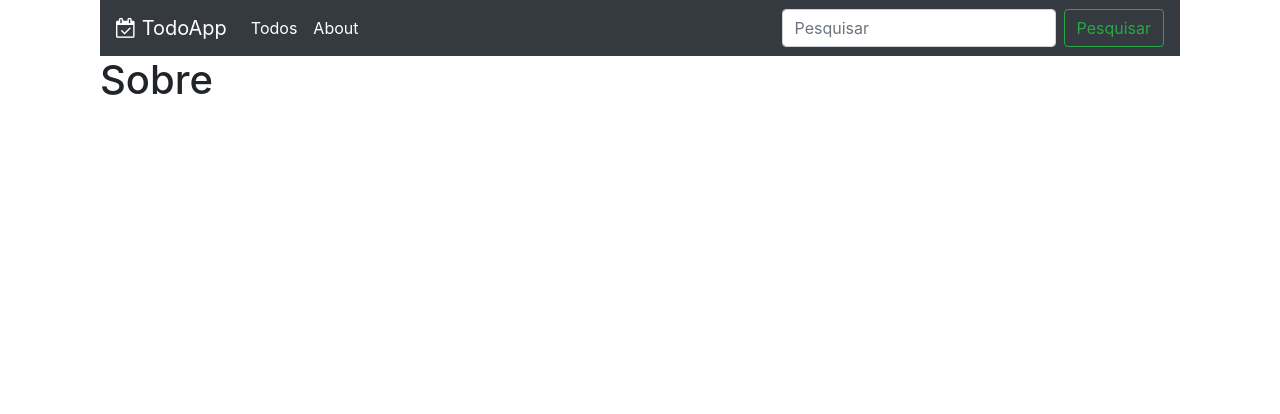
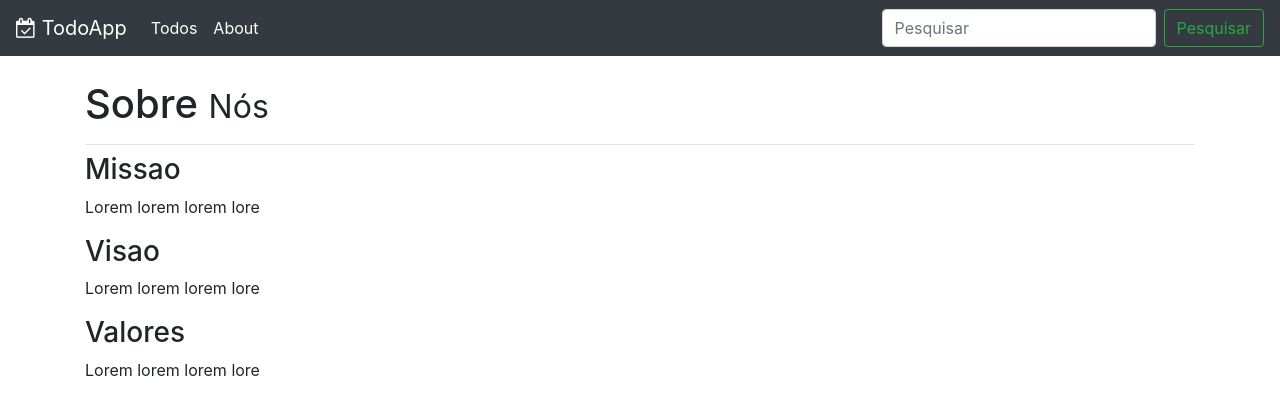
Before and after one commit to leandromt/todo, a React app: page /about in a window 1280 px wide. Shown: the top 414 px of the page. Built offline with nearby package versions, Linux system fonts and the light colour scheme.

Commit message:
Component PageHeader

```diff
--- a/public/index.html
+++ b/public/index.html
@@ -27,7 +27,7 @@
   <noscript>
     You need to enable JavaScript to run this app.
   </noscript>
-  <div id="root" class="container"></div>
+  <div id="root"></div>
   <!--
       This HTML file is a template.
       If you open it directly in the browser, you will see an empty page.
--- a/src/about/About.js
+++ b/src/about/About.js
@@ -1,7 +1,15 @@
 import React from "react";
+import PageHeader from "../template/PageHeader";
 
 export default props => (
   <div>
-    <h1>Sobre</h1>
+    <PageHeader name="Sobre" small="Nós" />
+
+    <h3>Missao</h3>
+    <p>Lorem lorem lorem lore</p>
+    <h3>Visao</h3>
+    <p>Lorem lorem lorem lore</p>
+    <h3>Valores</h3>
+    <p>Lorem lorem lorem lore</p>
   </div>
 );
--- a/src/main/App.js
+++ b/src/main/App.js
@@ -5,7 +5,7 @@ import React from "react";
 import Routes from "./Routes";
 
 export default props => (
-  <div className="container">
+  <div>
     <Routes />
   </div>
 );
--- a/src/main/Routes.js
+++ b/src/main/Routes.js
@@ -10,11 +10,13 @@ export default props => (
   <BrowserRouter>
     <div>
       <Menu />
-      <Switch>
-        <Route path="/" component={Todo} exact />
-        <Route path="/about" component={About} />
-        <Route component={Erro404} />
-      </Switch>
+      <div className="container">
+        <Switch>
+          <Route path="/" component={Todo} exact />
+          <Route path="/about" component={About} />
+          <Route component={Erro404} />
+        </Switch>
+      </div>
     </div>
   </BrowserRouter>
 );
--- /dev/null
+++ b/src/template/PageHeader.js
@@ -0,0 +1,11 @@
+import React from "react";
+
+export default props => {
+  return (
+    <header className="pb-2 mt-4 mb-2 border-bottom">
+      <h1>
+        {props.name} <small>{props.small}</small>
+      </h1>
+    </header>
+  );
+};
--- a/src/todo/Todo.js
+++ b/src/todo/Todo.js
@@ -1,11 +1,11 @@
 import React, { Component } from "react";
+import PageHeader from "../template/PageHeader";
 
 class Todo extends Component {
-  state = {};
   render() {
     return (
       <div>
-        <h1>Todo</h1>
+        <PageHeader name="Tarefas" small="Cadastro" />
       </div>
     );
   }
```
